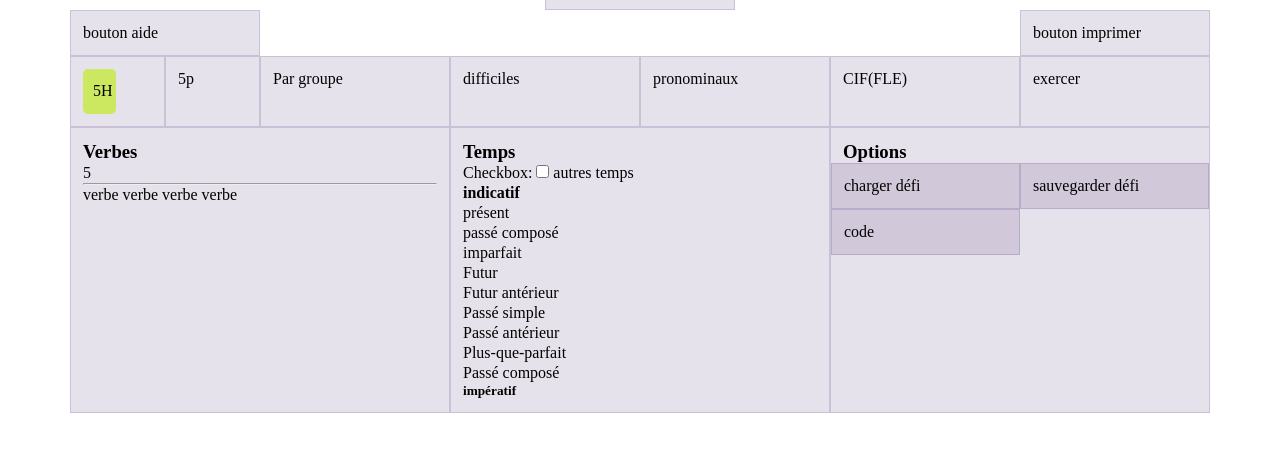
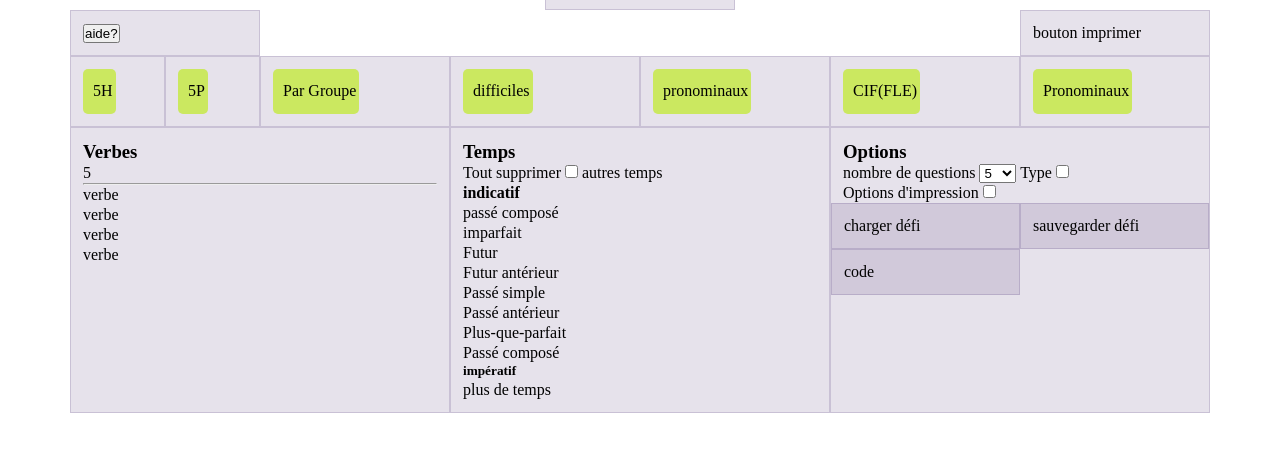
Before and after one commit to bobby6999/tatitotu, a website built with Parcel: page src/index.html in a window 1280 px wide. Shown: the part 50-502 px from the top of the page. Built offline with nearby package versions, Linux system fonts and the light colour scheme.

Commit message:
ajout de modules

```diff
--- a/src/index.html
+++ b/src/index.html
@@ -14,7 +14,9 @@
     </div>
     <div class="container">
       <div class="row">
-        <div class="col-2">bouton aide</div>
+        <div class="col-2">
+          <button type="button">aide?</button>
+        </div>
         <div class="col-2 offset-8">bouton imprimer</div>
       </div>
     </div>
@@ -23,12 +25,24 @@
         <div class="col-1">
           <div class="dropdown">5H</div>
         </div>
-        <div class="col-1">5p</div>
-        <div class="col-2">Par groupe</div>
-        <div class="col-2">difficiles</div>
-        <div class="col-2">pronominaux</div>
-        <div class="col-2">CIF(FLE)</div>
-        <div class="col-2">exercer</div>
+        <div class="col-1">
+          <div class="dropdown">5P</div>
+        </div>
+        <div class="col-2">
+          <div class="dropdown">Par Groupe</div>
+        </div>
+        <div class="col-2">
+          <div class="dropdown">difficiles</div>
+        </div>
+        <div class="col-2">
+          <div class="dropdown">pronominaux</div>
+        </div>
+        <div class="col-2">
+          <div class="dropdown">CIF(FLE)</div>
+        </div>
+        <div class="col-2">
+          <div class="dropdown">Pronominaux</div>
+        </div>
       </div>
     </div>
     <div class="container">
@@ -41,10 +55,10 @@
               <hr />
               <div class="button-list">
                 <!--bouttons -->
-                <a class="tag">verbe</a>
-                <a class="tag">verbe</a>
-                <a class="tag">verbe</a>
-                <a class="tag">verbe</a>
+                <a class="tag">verbe</a> <br />
+                <a class="tag">verbe</a> <br />
+                <a class="tag">verbe</a> <br />
+                <a class="tag">verbe</a> <br />
               </div>
             </div>
           </div>
@@ -52,11 +66,11 @@
         <div class="col-4">
           <div class="card">
             <h3 class="card-title">Temps</h3>
-            <label for="checkbox">Checkbox:</label>
+            <a>Tout supprimer</a>
             <input type="checkbox" id="checkbox" />
             <a>autres temps</a>
             <h4>indicatif</h4>
-            <p class="toggle">présent</p>
+
             <p class="toggle">passé composé</p>
             <p class="toggle">imparfait</p>
             <p class="toggle">Futur</p>
@@ -66,16 +80,31 @@
             <p class="toggle">Plus-que-parfait</p>
             <p class="toggle">Passé composé</p>
             <h5>impératif</h5>
+            <a class="btn-next">plus de temps</a>
           </div>
         </div>
         <div class="col-4">
           <div class="card">
             <h3 class="card-title">Options</h3>
-            <div class="row">
-              <div class="col-6">charger défi</div>
-              <div class="col-6">sauvegarder défi</div>
-              <div class="col-6">code</div>
-            </div>
+            <label for="dropdown">nombre de questions</label>
+            <select id="dropdown">
+              <option value="1">5</option>
+              <option value="2">10</option>
+              <option value="3">20</option>
+              <option value="4">30</option>
+            </select>
+            <label for="switch">Type</label>
+            <input type="checkbox" id="switch" />
+            <span class="slider round"></span>
+            <br />
+            <label for="print">Options d'impression </label>
+            <input type="checkbox" id="print" />
+          </div>
+
+          <div class="row">
+            <div class="col-6">charger défi</div>
+            <div class="col-6">sauvegarder défi</div>
+            <div class="col-6">code</div>
           </div>
         </div>
       </div>
--- a/src/scss/_base.scss
+++ b/src/scss/_base.scss
@@ -42,3 +42,7 @@ video {
 /* ====================================
 // base rules
 // ==================================== */
+.button {
+  padding: 7px 17px 7px 17px;
+  background-color: #f4622f;
+}
--- a/src/scss/main.scss
+++ b/src/scss/main.scss
@@ -3,3 +3,4 @@
 @import "modules/dropdown";
 @import "modules/tag";
 @import "bootstrap/scss/bootstrap-grid";
+@import "modules/switch";
```
Also changed, not shown: src/scss/modules/_switch.scss (added).
